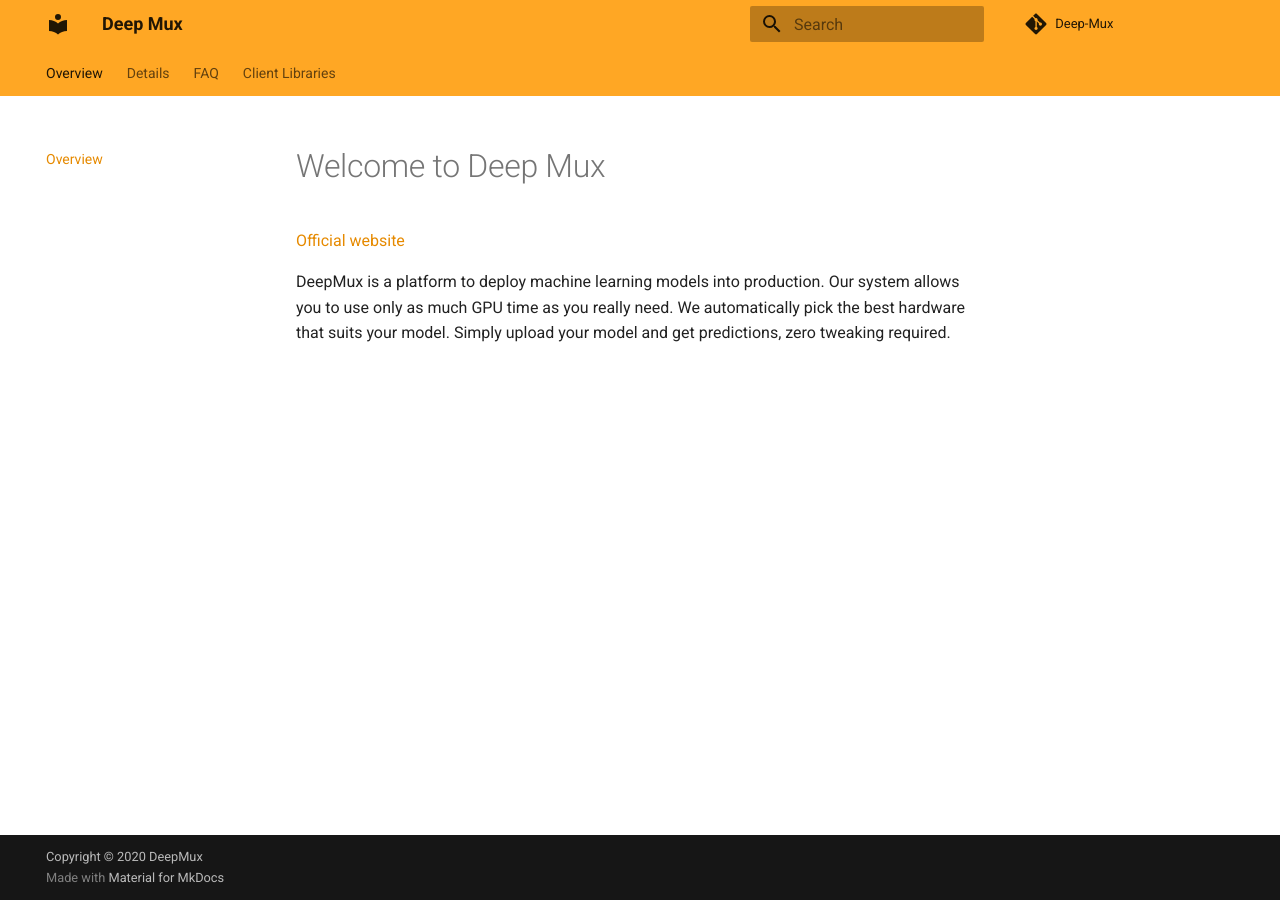
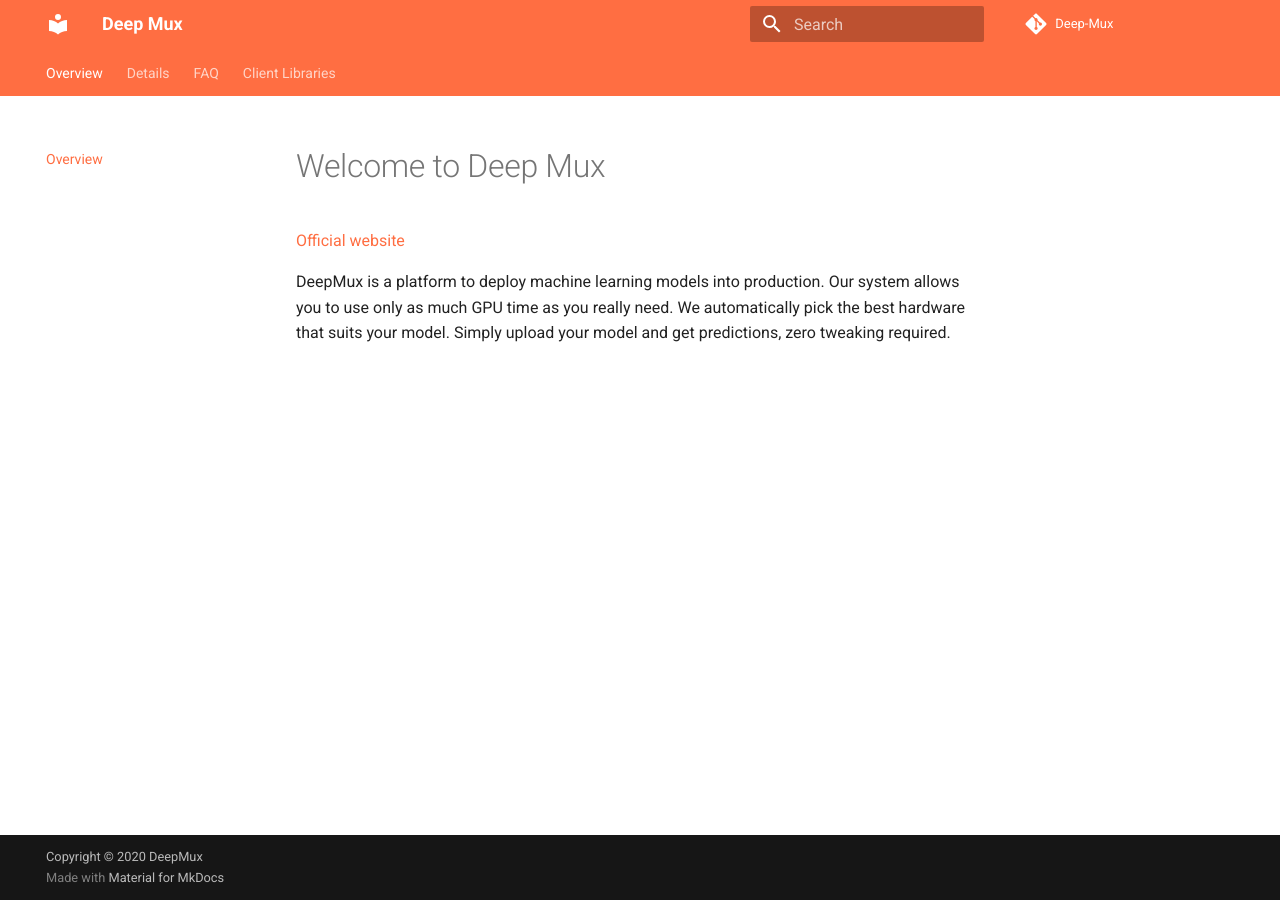
Before and after one commit to Deep-Mux/Deep-Mux.github.io, an MkDocs documentation site: the page built from docs/index.md, in a window 1280 px wide. Built offline with MkDocs 1.6.1 and Material for MkDocs 9.7.7, drawn with Linux system fonts in a browser that asks for light colours; comment, search, counter and statistics services are not loaded.

Commit message:
change palette

```diff
--- a/mkdocs.yml
+++ b/mkdocs.yml
@@ -16,8 +16,8 @@
   name: material
   palette:
     scheme: default
-    primary: orange
-    accent: grey
+    primary: 'deep orange'
+    accent: 'deep orange'
   language: en
   features:
     - tabs
```
